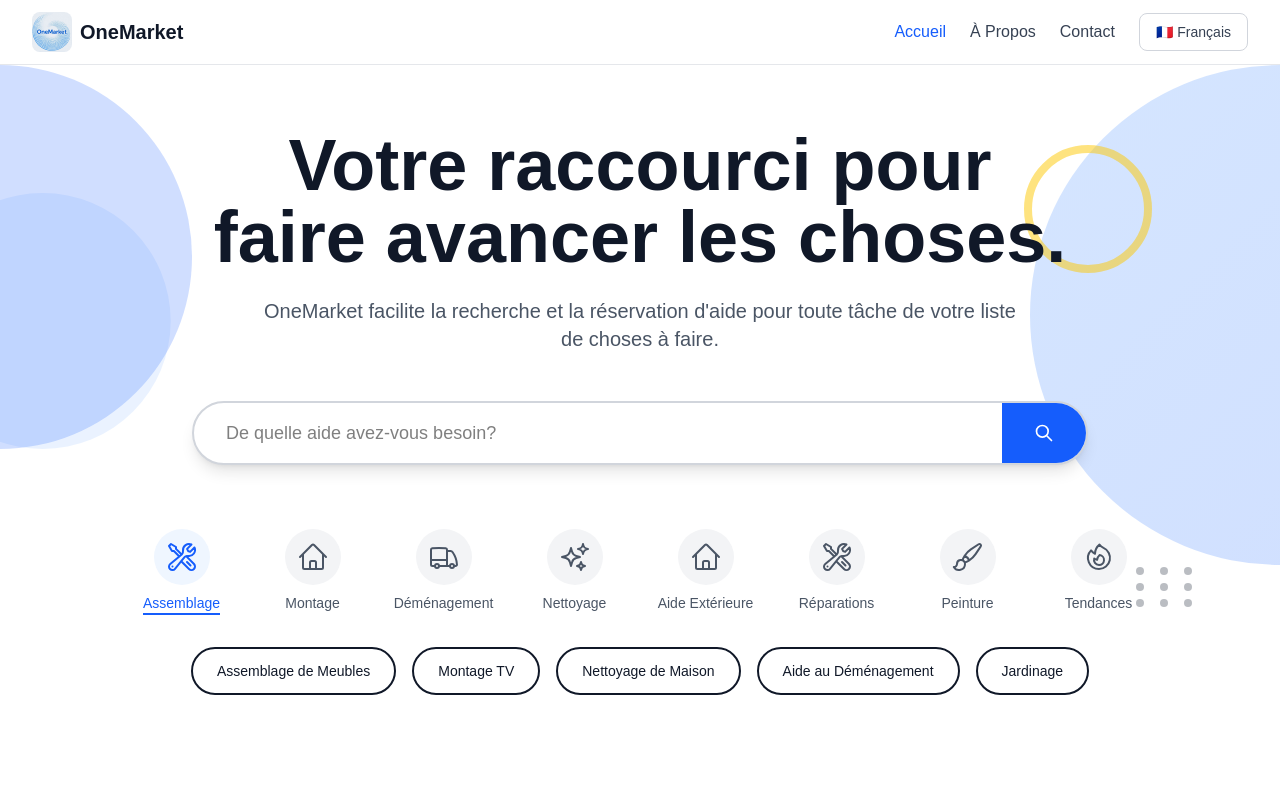
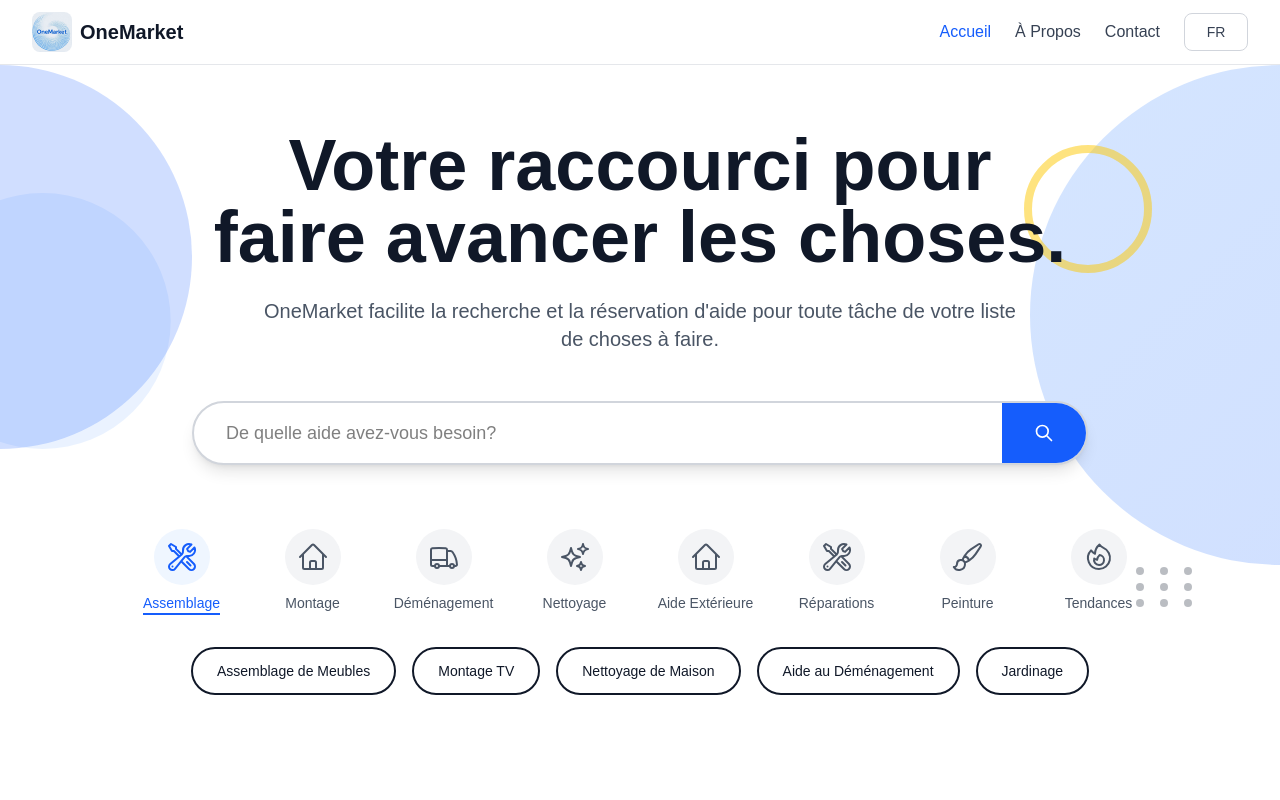
Before and after one commit to onemarketga-hub/onemarketlandingpage, a React (Vite) app: page / in a window 1280 px wide. Shown: the top 800 px of the page. Built offline with nearby package versions, Linux system fonts and the light colour scheme.

Commit message:
Language button fixed

```diff
--- a/src/components/Navigation.jsx
+++ b/src/components/Navigation.jsx
@@ -50,10 +50,10 @@ export default function Navigation() {
             {/* Language Toggle */}
             <button
               onClick={toggleLanguage}
-              className="px-4 py-2 text-sm font-medium text-gray-700 hover:text-blue-600 border border-gray-300 rounded-lg hover:border-blue-600 transition-colors"
+              className="w-16 px-4 py-2 text-sm font-medium text-gray-700 hover:text-blue-600 border border-gray-300 rounded-lg hover:border-blue-600 transition-colors"
               aria-label="Toggle language"
             >
-              {language === 'fr' ? '🇫🇷 Français' : '🇬🇧 English'}
+              {language === 'fr' ? 'FR' : 'EN'}
             </button>
           </div>
 
```
